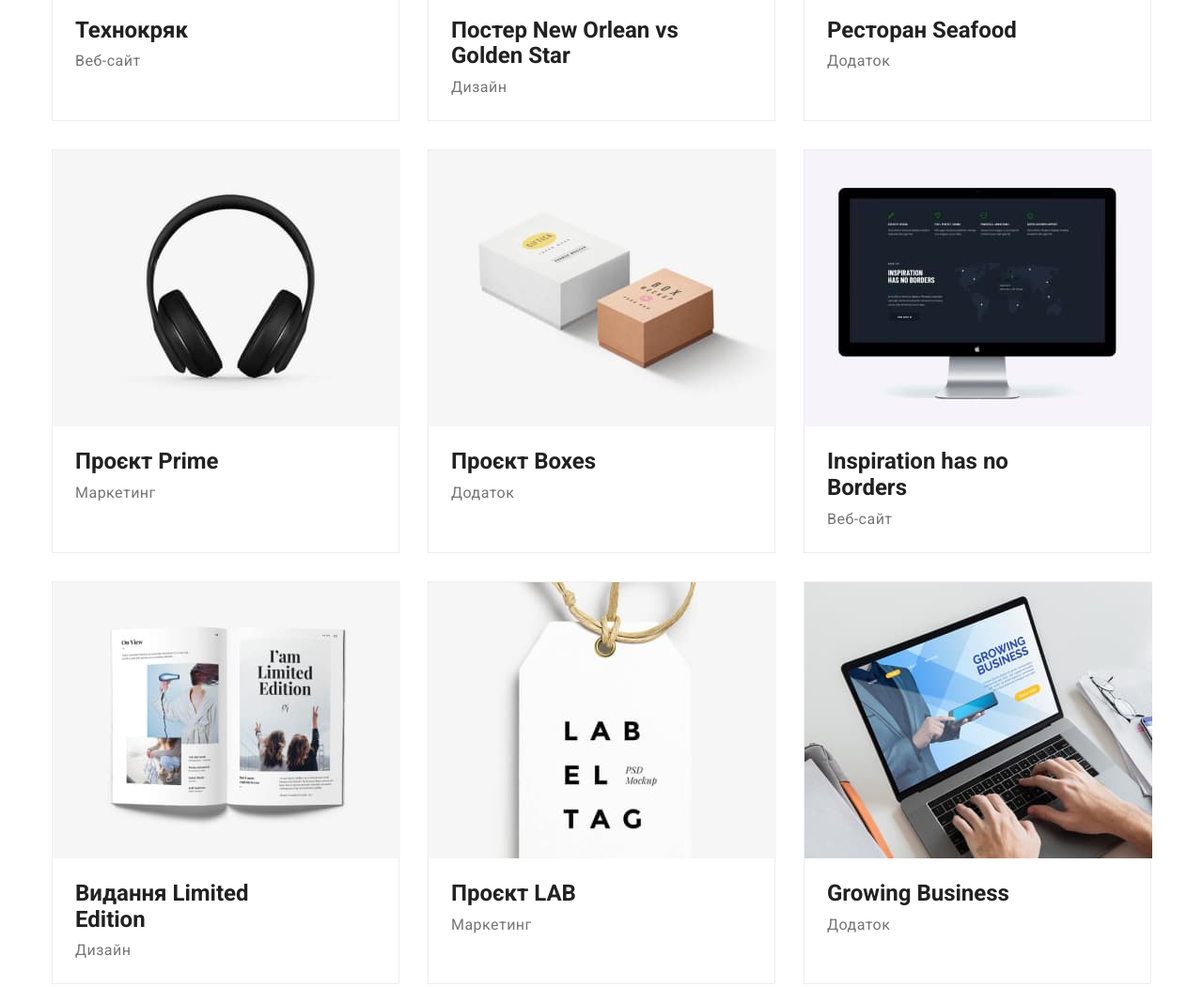
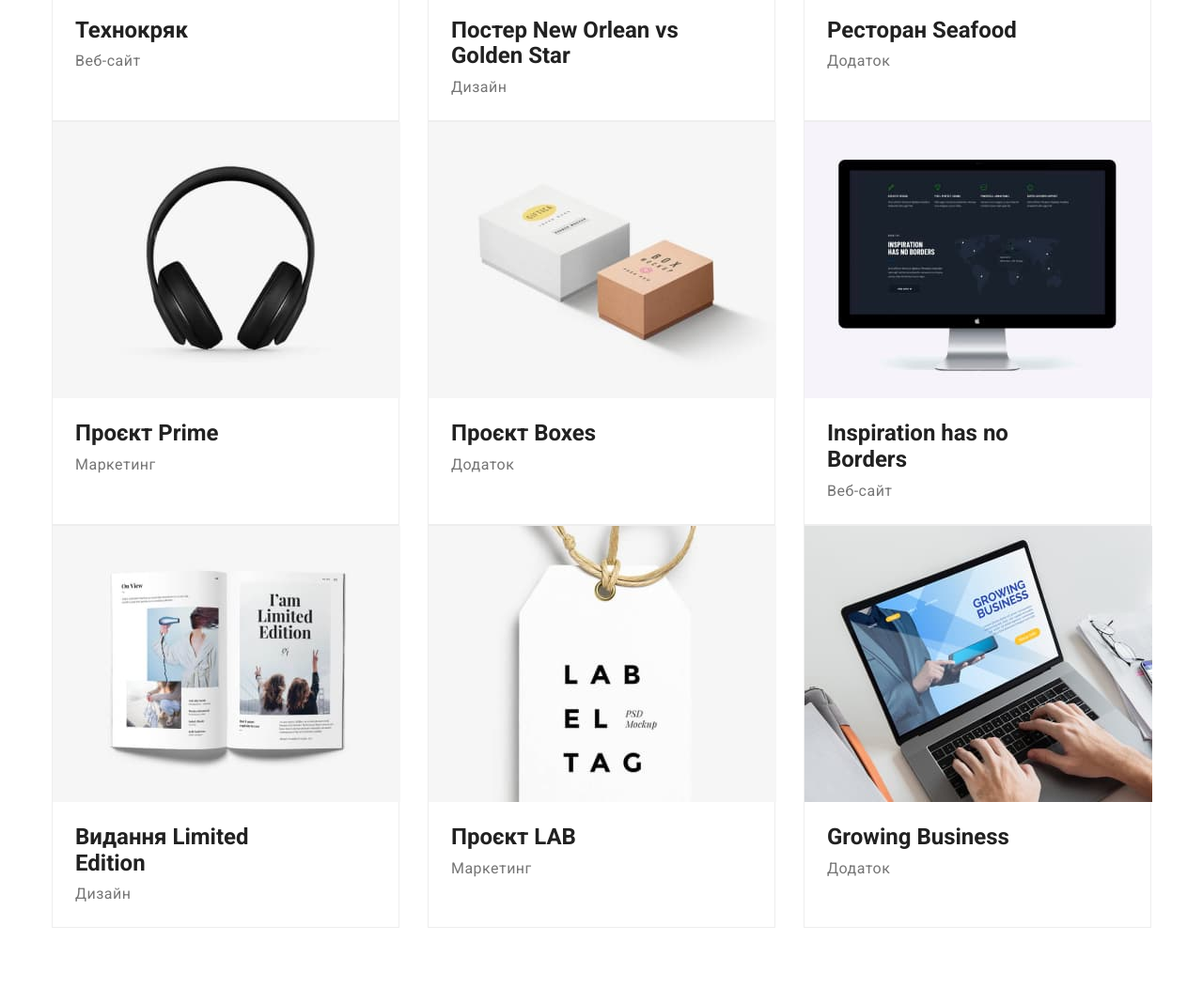
Before and after one commit to annaneplokh/goit-markup-hw-03, a plain HTML site: page portfolio.html in a window 1280 px wide. Shown: the part 560-1611 px from the top of the page at 94% size. Drawn offline with nearby package versions, Linux system fonts and the light colour scheme.

Commit message:
еще раз исправила построение сеток

```diff
--- a/css/style.css
+++ b/css/style.css
@@ -479,13 +479,13 @@ body{
 .list-projects{
     display: flex;
     flex-wrap: wrap;
-    gap: 30px;
+    /* gap: 30px; */
 }
 
 .list-all{
-    /* margin-right: 30px; */
-    /* margin-bottom: 30px; */
-    width: calc((100% - 60px) / 3);
+    margin-right: 30px; */
+     margin-bottom: 30px;
+    width: calc((100% / 3) - (60px / 3));
     /* width: 370px; */
 
     background: #FFFFFF;
```
